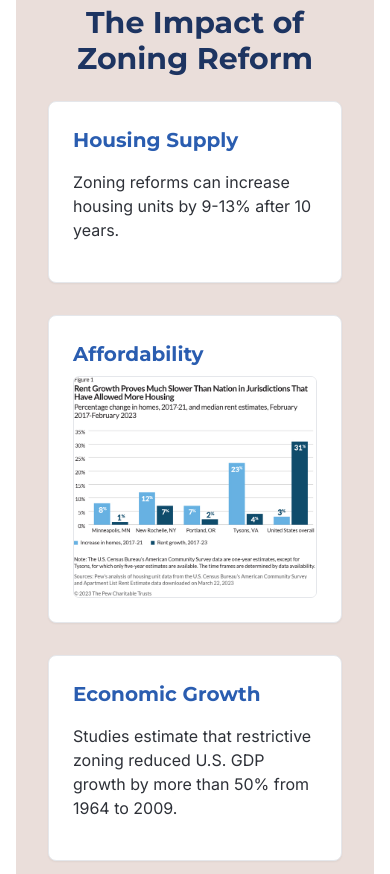
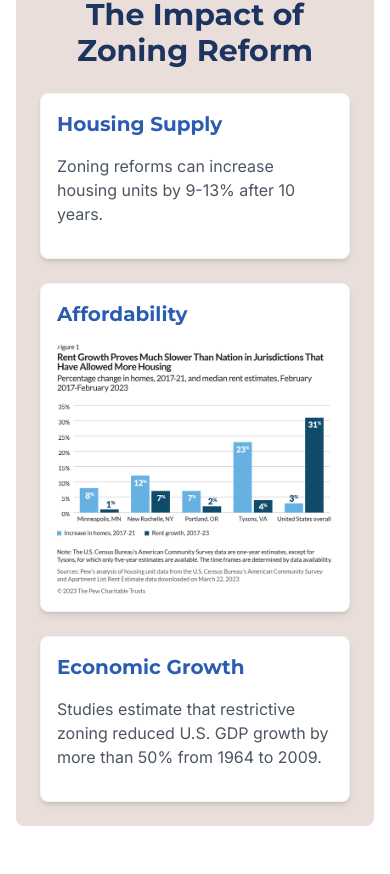
Before and after one commit to PBPL41/pbpl41.github.io, a React (Vite) app: page /why-it-matters in a window 390 px wide. Shown: the part 5590-6464 px from the top of the page. Built offline with nearby package versions, Linux system fonts and the light colour scheme.

Commit message:
Refactor Why It Matters page layout
- Adjust padding and sizing of the "Impact of Zoning Reform" section.
- Improve the "Affordability" chart size and responsiveness.
- Ensure consistent alignment and padding across all sections.
- Implement responsive design for smaller screens.

```diff
--- a/src/components/ui/FeatureCard.tsx
+++ b/src/components/ui/FeatureCard.tsx
@@ -1,18 +1,38 @@
 
 import React, { ReactNode } from 'react';
+import { cn } from '@/lib/utils';
 
 interface FeatureCardProps {
-  icon: ReactNode;
+  icon?: ReactNode;
   title: string;
-  description: string;
+  description?: string;
+  children?: ReactNode;
+  className?: string;
+  contentClassName?: string;
+  fullWidth?: boolean;
 }
 
-const FeatureCard: React.FC<FeatureCardProps> = ({ icon, title, description }) => {
+const FeatureCard: React.FC<FeatureCardProps> = ({
+  icon,
+  title,
+  description,
+  children,
+  className,
+  contentClassName,
+  fullWidth = false
+}) => {
   return (
-    <div className="bg-white p-6 md:p-8 rounded-lg shadow-md hover:shadow-lg transition-shadow border border-gray-100">
-      <div className="mb-4 text-bfa-blue">{icon}</div>
-      <h3 className="text-xl font-bold mb-2">{title}</h3>
-      <p className="text-gray-600">{description}</p>
+    <div className={cn(
+      "bg-white rounded-lg shadow-md hover:shadow-lg transition-shadow border border-gray-100",
+      fullWidth ? "col-span-full md:col-span-2 lg:col-span-1" : "",
+      className
+    )}>
+      {icon && <div className="mb-4 text-bfa-blue">{icon}</div>}
+      <h3 className="text-xl font-bold mb-2 text-bfa-blue p-4 pb-2">{title}</h3>
+      <div className={cn("px-4 pb-4", contentClassName)}>
+        {description && <p className="text-gray-600 mb-4">{description}</p>}
+        {children}
+      </div>
     </div>
   );
 };
--- a/src/pages/WhyItMatters.tsx
+++ b/src/pages/WhyItMatters.tsx
@@ -1,3 +1,4 @@
+
 import React from 'react';
 import { Link } from 'react-router-dom';
 import { Button } from '@/components/ui/button';
@@ -6,6 +7,7 @@ import CallToAction from '@/components/ui/CallToAction';
 import { Card } from '@/components/ui/card';
 import YouTubeEmbed from '@/components/ui/YouTubeEmbed';
 import { AspectRatio } from '@/components/ui/aspect-ratio';
+import FeatureCard from '@/components/ui/FeatureCard';
 
 const WhyItMatters = () => {
   return <main>
@@ -183,31 +185,36 @@ const WhyItMatters = () => {
             </div>
           </div>
 
-          {/* Impact Section */}
-          <div className="bg-bfa-sand p-8 rounded-lg">
+          {/* Impact Section - IMPROVED LAYOUT */}
+          <div className="bg-bfa-sand p-6 md:p-8 rounded-lg">
             <h2 className="text-3xl font-bold mb-6 text-bfa-blue-dark text-center">The Impact of Zoning Reform</h2>
 
-            <div className="grid md:grid-cols-3 gap-8">
-              <div className="bg-white p-6 rounded-lg shadow-sm border border-gray-200">
-                <h3 className="text-xl font-bold mb-4 text-bfa-blue">Housing Supply</h3>
-                <p className="mb-4">Zoning reforms can increase housing units by 9-13% after 10 years.</p>
-              </div>
+            <div className="grid grid-cols-1 md:grid-cols-2 lg:grid-cols-3 gap-6">
+              <FeatureCard
+                title="Housing Supply"
+                description="Zoning reforms can increase housing units by 9-13% after 10 years."
+                className="p-0 h-full flex flex-col"
+              />
 
-              <div className="bg-white rounded-lg shadow-sm border border-gray-200 overflow-hidden">
-                <h3 className="text-xl font-bold p-6 pb-2 text-bfa-blue">Affordability</h3>
-                <div className="px-6 pb-6">
+              <FeatureCard
+                title="Affordability"
+                className="p-0 h-full flex flex-col overflow-hidden md:col-span-2 lg:col-span-1"
+                contentClassName="flex-grow"
+              >
+                <div className="h-auto md:h-64 lg:h-56 overflow-hidden">
                   <img
                     src="/lovable-uploads/cac904b2-9a17-473a-b79b-fc0b053caf38.png"
                     alt="Chart showing rent growth is slower in jurisdictions that have allowed more housing"
-                    className="w-full rounded-md border border-gray-200"
+                    className="w-full h-full object-contain rounded-md"
                   />
                 </div>
-              </div>
+              </FeatureCard>
 
-              <div className="bg-white p-6 rounded-lg shadow-sm border border-gray-200">
-                <h3 className="text-xl font-bold mb-4 text-bfa-blue">Economic Growth</h3>
-                <p className="mb-4">Studies estimate that restrictive zoning reduced U.S. GDP growth by more than 50% from 1964 to 2009.</p>
-              </div>
+              <FeatureCard
+                title="Economic Growth"
+                description="Studies estimate that restrictive zoning reduced U.S. GDP growth by more than 50% from 1964 to 2009."
+                className="p-0 h-full flex flex-col"
+              />
             </div>
           </div>
         </div>
```
